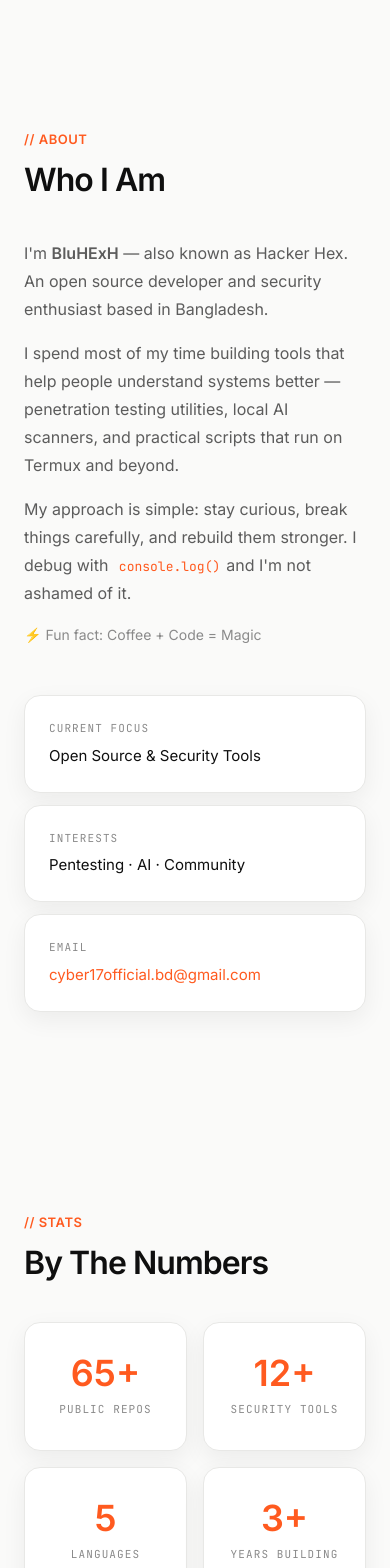
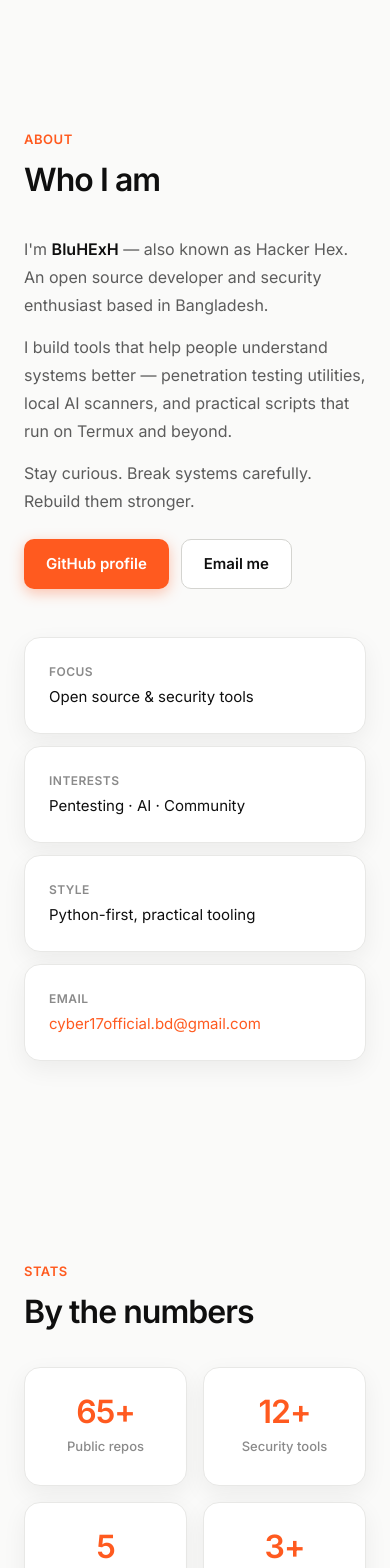
Before and after one commit to BluHExH/portfolio, a React (Vite) app: page / in a window 390 px wide. Shown: the part 900-2468 px from the top of the page. Built offline with nearby package versions, Linux system fonts and the light colour scheme.

Commit message:
Update sections for light HEX Forge theme

```diff
--- a/src/components/About.tsx
+++ b/src/components/About.tsx
@@ -1,112 +1,41 @@
+import { useInView } from '../hooks/useInView'
+
 export default function About() {
+  const { ref, inView } = useInView(0.15)
   return (
-    <section id="about" className="section about">
+    <section id="about" className="section" ref={ref}>
       <div className="container">
-        <p className="section-label">// ABOUT</p>
-        <h2 className="section-title">Who I Am</h2>
-
+        <p className={`section-label reveal ${inView ? 'visible' : ''}`}>About</p>
+        <h2 className={`section-title reveal reveal-delay-1 ${inView ? 'visible' : ''}`}>Who I am</h2>
         <div className="about-grid">
-          <div className="about-text">
-            <p>
-              I'm <strong>BluHExH</strong> — also known as Hacker Hex.
-              An open source developer and security enthusiast based in Bangladesh.
-            </p>
-            <p>
-              I spend most of my time building tools that help people understand
-              systems better — penetration testing utilities, local AI scanners,
-              and practical scripts that run on Termux and beyond.
-            </p>
-            <p>
-              My approach is simple: stay curious, break things carefully,
-              and rebuild them stronger. I debug with <code>console.log()</code>
-              and I'm not ashamed of it.
-            </p>
-            <p className="fun-fact">
-              ⚡ Fun fact: Coffee + Code = Magic
-            </p>
+          <div className={`about-text reveal reveal-delay-2 ${inView ? 'visible' : ''}`}>
+            <p>I'm <strong>BluHExH</strong> — also known as Hacker Hex. An open source developer and security enthusiast based in Bangladesh.</p>
+            <p>I build tools that help people understand systems better — penetration testing utilities, local AI scanners, and practical scripts that run on Termux and beyond.</p>
+            <p>Stay curious. Break systems carefully. Rebuild them stronger.</p>
+            <div className="about-actions">
+              <a href="https://github.com/BluHExH" target="_blank" rel="noopener noreferrer" className="btn btn-primary">GitHub profile</a>
+              <a href="mailto:cyber17official.bd@gmail.com" className="btn btn-secondary">Email me</a>
+            </div>
           </div>
-
-          <div className="about-cards">
-            <div className="card info-card">
-              <span className="info-label">CURRENT FOCUS</span>
-              <span className="info-value">Open Source & Security Tools</span>
-            </div>
-            <div className="card info-card">
-              <span className="info-label">INTERESTS</span>
-              <span className="info-value">Pentesting · AI · Community</span>
-            </div>
-            <div className="card info-card">
-              <span className="info-label">EMAIL</span>
-              <a href="mailto:cyber17official.bd@gmail.com" className="info-value link">
-                cyber17official.bd@gmail.com
-              </a>
-            </div>
+          <div className={`about-cards stagger ${inView ? 'visible' : ''}`}>
+            <div className="card info-card"><span className="info-label">Focus</span><span className="info-value">Open source & security tools</span></div>
+            <div className="card info-card"><span className="info-label">Interests</span><span className="info-value">Pentesting · AI · Community</span></div>
+            <div className="card info-card"><span className="info-label">Style</span><span className="info-value">Python-first, practical tooling</span></div>
+            <div className="card info-card"><span className="info-label">Email</span><a href="mailto:cyber17official.bd@gmail.com" className="info-value link">cyber17official.bd@gmail.com</a></div>
           </div>
         </div>
       </div>
-
       <style>{`
-        .about-grid {
-          display: grid;
-          grid-template-columns: 1.4fr 1fr;
-          gap: 48px;
-          margin-top: 40px;
-        }
-        .about-text p {
-          color: var(--text-secondary);
-          margin-bottom: 16px;
-          font-size: 16px;
-          line-height: 1.75;
-        }
-        .about-text strong {
-          color: var(--text-primary);
-        }
-        .about-text code {
-          font-family: var(--font-mono);
-          font-size: 13px;
-          background: var(--bg-surface);
-          padding: 2px 6px;
-          border-radius: 2px;
-          color: var(--accent);
-        }
-        .fun-fact {
-          color: var(--text-muted) !important;
-          font-size: 14px !important;
-          margin-top: 8px;
-        }
-        .about-cards {
-          display: flex;
-          flex-direction: column;
-          gap: 12px;
-        }
-        .info-card {
-          display: flex;
-          flex-direction: column;
-          gap: 6px;
-        }
-        .info-label {
-          font-family: var(--font-mono);
-          font-size: 11px;
-          letter-spacing: 0.1em;
-          color: var(--text-muted);
-        }
-        .info-value {
-          font-size: 15px;
-          color: var(--text-primary);
-        }
-        .info-value.link {
-          color: var(--accent);
-          transition: color 0.15s;
-        }
-        .info-value.link:hover {
-          color: var(--accent-hover);
-        }
-        @media (max-width: 768px) {
-          .about-grid {
-            grid-template-columns: 1fr;
-            gap: 32px;
-          }
-        }
+        .about-grid { display: grid; grid-template-columns: 1.3fr 1fr; gap: 48px; margin-top: 36px; }
+        .about-text p { color: var(--text-secondary); margin-bottom: 14px; font-size: 16px; line-height: 1.75; }
+        .about-text strong { color: var(--text); }
+        .about-actions { display: flex; gap: 12px; flex-wrap: wrap; margin-top: 24px; }
+        .about-cards { display: flex; flex-direction: column; gap: 12px; }
+        .info-card { display: flex; flex-direction: column; gap: 4px; }
+        .info-label { font-size: 12px; font-weight: 600; text-transform: uppercase; letter-spacing: 0.04em; color: var(--text-muted); }
+        .info-value { font-size: 15px; color: var(--text); }
+        .info-value.link { color: var(--accent); }
+        @media (max-width: 768px) { .about-grid { grid-template-columns: 1fr; } }
       `}</style>
     </section>
   )
--- a/src/components/Contact.tsx
+++ b/src/components/Contact.tsx
@@ -1,86 +1,24 @@
+import { useInView } from '../hooks/useInView'
+
 export default function Contact() {
+  const { ref, inView } = useInView(0.15)
   return (
-    <section id="contact" className="section contact">
+    <section id="contact" className="section" ref={ref}>
       <div className="container contact-inner">
-        <p className="section-label">// CONTACT</p>
-        <h2 className="section-title">Let's Connect</h2>
-        <p className="section-desc">
-          Open to collaboration, open source contributions, and interesting
-          conversations about security and building tools.
+        <p className={`section-label reveal ${inView ? 'visible' : ''}`}>Contact</p>
+        <h2 className={`section-title reveal reveal-delay-1 ${inView ? 'visible' : ''}`}>Let's connect</h2>
+        <p className={`section-desc reveal reveal-delay-2 ${inView ? 'visible' : ''}`}>
+          Open to collaboration, open source contributions, and conversations about security and building tools.
         </p>
-
-        <div className="contact-actions">
-          <a
-            href="mailto:cyber17official.bd@gmail.com"
-            className="btn btn-primary"
-          >
-            Send Email →
-          </a>
-          <a
-            href="https://github.com/BluHExH"
-            target="_blank"
-            rel="noopener noreferrer"
-            className="btn btn-secondary"
-          >
-            GitHub Profile
-          </a>
-        </div>
-
-        <div className="contact-meta">
-          <div className="meta-item">
-            <span className="meta-label">EMAIL</span>
-            <span className="meta-value">cyber17official.bd@gmail.com</span>
-          </div>
-          <div className="meta-item">
-            <span className="meta-label">GITHUB</span>
-            <span className="meta-value">github.com/BluHExH</span>
-          </div>
-          <div className="meta-item">
-            <span className="meta-label">LOCATION</span>
-            <span className="meta-value">Bangladesh</span>
-          </div>
+        <div className={`contact-actions reveal reveal-delay-3 ${inView ? 'visible' : ''}`}>
+          <a href="mailto:cyber17official.bd@gmail.com" className="btn btn-primary">Send email</a>
+          <a href="https://github.com/BluHExH" target="_blank" rel="noopener noreferrer" className="btn btn-secondary">GitHub profile</a>
         </div>
       </div>
-
       <style>{`
-        .contact-inner {
-          text-align: center;
-          max-width: 640px;
-          margin: 0 auto;
-        }
-        .contact .section-desc {
-          margin: 0 auto 36px;
-        }
-        .contact-actions {
-          display: flex;
-          justify-content: center;
-          gap: 14px;
-          flex-wrap: wrap;
-          margin-bottom: 48px;
-        }
-        .contact-meta {
-          display: flex;
-          justify-content: center;
-          gap: 40px;
-          flex-wrap: wrap;
-          padding-top: 32px;
-          border-top: 1px solid var(--border-subtle);
-        }
-        .meta-item {
-          display: flex;
-          flex-direction: column;
-          gap: 6px;
-        }
-        .meta-label {
-          font-family: var(--font-mono);
-          font-size: 11px;
-          letter-spacing: 0.1em;
-          color: var(--text-muted);
-        }
-        .meta-value {
-          font-size: 14px;
-          color: var(--text-secondary);
-        }
+        .contact-inner { text-align: center; max-width: 560px; margin: 0 auto; }
+        .contact .section-desc { margin: 0 auto 28px; }
+        .contact-actions { display: flex; justify-content: center; gap: 12px; flex-wrap: wrap; }
       `}</style>
     </section>
   )
--- a/src/components/Footer.tsx
+++ b/src/components/Footer.tsx
@@ -2,49 +2,31 @@ export default function Footer() {
   return (
     <footer className="footer">
       <div className="container footer-inner">
-        <span className="footer-logo">
-          <span className="logo-mark">◈</span> BLUHEXH
-        </span>
-        <p className="footer-quote">
-          “Stay curious. Break systems. Build better ones.”
-        </p>
-        <p className="footer-copy">
-          © {new Date().getFullYear()} BluHExH · Built with React + Vite
-        </p>
+        <div className="footer-brand">
+          <span className="logo-icon">⚡</span>
+          <span>BluHExH</span>
+        </div>
+        <p className="footer-quote">Stay curious. Break systems. Build better ones.</p>
+        <div className="footer-links">
+          <a href="https://github.com/BluHExH" target="_blank" rel="noopener noreferrer">GitHub</a>
+          <a href="mailto:cyber17official.bd@gmail.com">Email</a>
+          <a href="#projects">Projects</a>
+        </div>
+        <p className="footer-copy">© {new Date().getFullYear()} BluHExH</p>
       </div>
-
       <style>{`
-        .footer {
-          border-top: 1px solid var(--border-subtle);
-          padding: 40px 0;
+        .footer { border-top: 1px solid var(--border); padding: 48px 0 40px; background: var(--surface); }
+        .footer-inner { display: flex; flex-direction: column; align-items: center; gap: 12px; text-align: center; }
+        .footer-brand { display: flex; align-items: center; gap: 8px; font-weight: 700; font-size: 16px; }
+        .footer-brand .logo-icon {
+          width: 26px; height: 26px; display: flex; align-items: center; justify-content: center;
+          background: var(--accent); color: #fff; border-radius: 7px; font-size: 13px;
         }
-        .footer-inner {
-          display: flex;
-          flex-direction: column;
-          align-items: center;
-          gap: 12px;
-          text-align: center;
-        }
-        .footer-logo {
-          font-family: var(--font-mono);
-          font-size: 13px;
-          letter-spacing: 0.1em;
-          color: var(--text-primary);
-        }
-        .footer-logo .logo-mark {
-          color: var(--accent);
-        }
-        .footer-quote {
-          font-size: 14px;
-          color: var(--text-muted);
-          font-style: italic;
-        }
-        .footer-copy {
-          font-family: var(--font-mono);
-          font-size: 11px;
-          color: var(--text-muted);
-          letter-spacing: 0.04em;
-        }
+        .footer-quote { font-size: 14px; color: var(--text-muted); }
+        .footer-links { display: flex; gap: 24px; margin: 4px 0; }
+        .footer-links a { font-size: 14px; font-weight: 500; color: var(--text-secondary); }
+        .footer-links a:hover { color: var(--accent); }
+        .footer-copy { font-size: 13px; color: var(--text-muted); }
       `}</style>
     </footer>
   )
--- a/src/components/Stats.tsx
+++ b/src/components/Stats.tsx
@@ -2,10 +2,10 @@ import { useInView } from '../hooks/useInView'
 import { useCountUp } from '../hooks/useCountUp'
 
 const items = [
-  { label: 'PUBLIC REPOS', value: 65, suffix: '+' },
-  { label: 'SECURITY TOOLS', value: 12, suffix: '+' },
-  { label: 'LANGUAGES', value: 5, suffix: '' },
-  { label: 'YEARS BUILDING', value: 3, suffix: '+' },
+  { label: 'Public repos', value: 65, suffix: '+' },
+  { label: 'Security tools', value: 12, suffix: '+' },
+  { label: 'Languages', value: 5, suffix: '' },
+  { label: 'Years building', value: 3, suffix: '+' },
 ]
 
 function StatCard({ label, value, suffix, active }: { label: string; value: number; suffix: string; active: boolean }) {
@@ -21,10 +21,10 @@ function StatCard({ label, value, suffix, active }: { label: string; value: numb
 export default function Stats() {
   const { ref, inView } = useInView(0.2)
   return (
-    <section id="stats" className="section stats" ref={ref}>
+    <section id="stats" className="section" ref={ref}>
       <div className="container">
-        <p className={`section-label reveal ${inView ? 'visible' : ''}`}>// STATS</p>
-        <h2 className={`section-title reveal reveal-delay-1 ${inView ? 'visible' : ''}`}>By The Numbers</h2>
+        <p className={`section-label reveal ${inView ? 'visible' : ''}`}>Stats</p>
+        <h2 className={`section-title reveal reveal-delay-1 ${inView ? 'visible' : ''}`}>By the numbers</h2>
         <div className={`stats-grid stagger ${inView ? 'visible' : ''}`}>
           {items.map((s) => (
             <StatCard key={s.label} {...s} active={inView} />
@@ -32,11 +32,10 @@ export default function Stats() {
         </div>
       </div>
       <style>{`
-        .stats-grid { display: grid; grid-template-columns: repeat(4, 1fr); gap: 16px; margin-top: 40px; }
-        .stat-card { text-align: center; padding: 32px 16px; transition: border-color 0.25s, transform 0.25s; }
-        .stat-card:hover { border-color: var(--accent); transform: translateY(-4px); }
-        .stat-num { font-family: var(--font-display); font-size: clamp(36px, 5vw, 48px); font-weight: 700; color: var(--accent); line-height: 1; margin-bottom: 10px; }
-        .stat-label { font-family: var(--font-mono); font-size: 11px; letter-spacing: 0.1em; color: var(--text-muted); }
+        .stats-grid { display: grid; grid-template-columns: repeat(4, 1fr); gap: 16px; margin-top: 36px; }
+        .stat-card { text-align: center; padding: 28px 16px; }
+        .stat-num { font-size: clamp(32px, 4vw, 42px); font-weight: 800; color: var(--accent); letter-spacing: -0.03em; line-height: 1; margin-bottom: 8px; }
+        .stat-label { font-size: 13px; font-weight: 500; color: var(--text-muted); }
         @media (max-width: 768px) { .stats-grid { grid-template-columns: repeat(2, 1fr); } }
       `}</style>
     </section>
```
